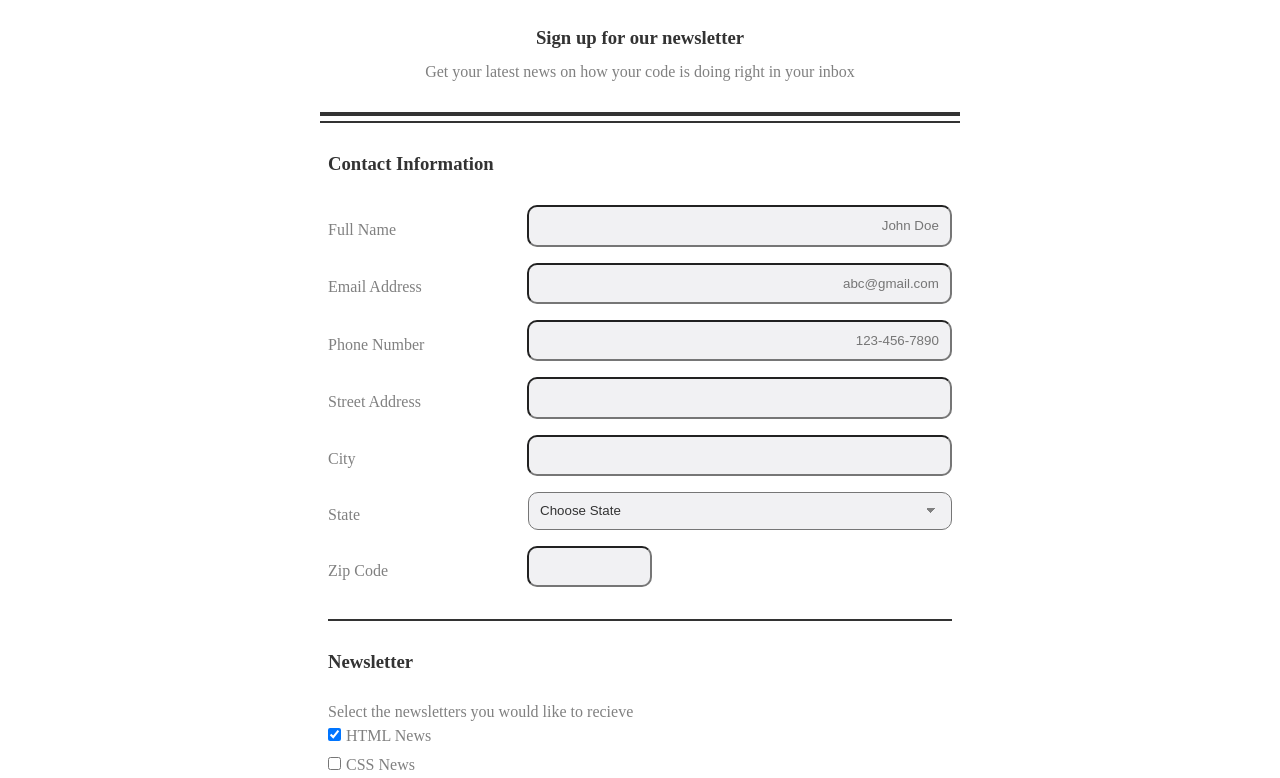
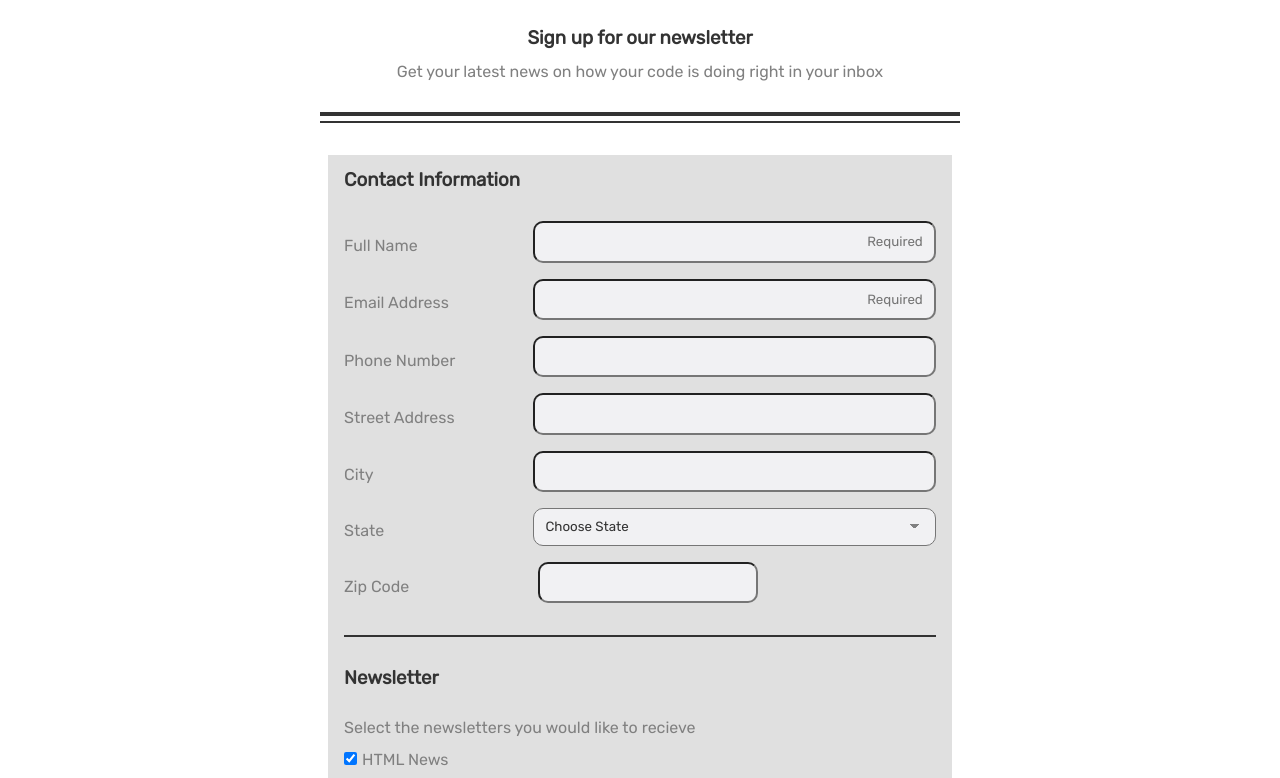
Before and after one commit to klwin/front-end-degree-project-3, a plain HTML site: page online_registration_v4/index.html in a window 1280 px wide. Shown: the part 59-837 px from the top of the page. Drawn offline with Linux system fonts and the light colour scheme.

Commit message:
Resubmission

```diff
--- a/online_registration_v4/css/style.css
+++ b/online_registration_v4/css/style.css
@@ -7,6 +7,7 @@
   	-moz-box-sizing: border-box;
 	box-sizing: border-box;
 	color: #333;
+	font-family: 'Rubik', sans-serif;
 }
 
 /*Global CSS */
@@ -17,7 +18,9 @@
 .italic {
 	font-style: italic;
 	text-align: center;
-	margin-bottom: 5rem;
+	color: white;
+	background-color: #333;
+	padding: 3rem 0;
 }
 
 /* Header Css */
@@ -77,6 +80,11 @@ main {
 }
 
 /* Form CSS */
+form {
+	background-color: #E0E0E0;
+	padding: 1rem;
+}
+
 fieldset {
 	border: none;
 }
@@ -99,8 +107,9 @@ input, select {
 	margin-bottom: 1rem;
 }
 
-input[type="text"], input[type="number"],
-input[type="email"], input[type="tel"],
+input[type="text"],
+input[type="email"],
+input[type="tel"],
 select, textarea {
 	-webkit-appearance: none;
 	-moz-appearance: none;
@@ -139,10 +148,6 @@ input[id="zip"] {
 	width: 50%;
 }
 
-.second {
-	margin-top: 1rem;
-}
-
 input[type="checkbox"], input[type="radio"] {
 	float: left;
 	margin-right: 5px;
@@ -161,6 +166,15 @@ button {
 	margin: 2rem 0;
 	color: white;
 	text-align: center;
+}
+
+.newsletters {
+	padding: 0;
+	margin-bottom: 1rem;
+}
+
+.second {
+	margin-top: 1rem;
 }
 
 /* Media Queries (Desktop) */
@@ -182,7 +196,7 @@ button {
 		align-items: center;
 	}
 
-	label, input, select {
+	label {
 		flex: 1;
 	}
 
@@ -190,13 +204,18 @@ button {
 		flex: 2;
 	}
 
-	input[type="number"] {
-		flex: 0.5;
-		margin-right: 48%;
-	}
-
 	.second {
 		margin-top: 1rem;
 	}
 
+	input[id="zip"] {
+		flex: 1;
+		margin-right: 30%;
+	}
+
+	.newsletters {
+		margin-right: 0;
+		margin-left: 0;
+	}
+
 }
--- a/online_registration_v4/index.html
+++ b/online_registration_v4/index.html
@@ -4,6 +4,7 @@
 	<title>Online Registration Form</title>
 	<meta charset="utf-8">
 	<meta name="viewport" content="width=device-width, initial-scale=1.0">
+	<link href="https://fonts.googleapis.com/css?family=Rubik" rel="stylesheet">
 	<link rel="stylesheet" type="text/css" href="css/style.css">
 </head>
 <body>
@@ -22,15 +23,15 @@
 				<legend>Contact Information</legend>
 				<div class="flex-box">
 					<label for="name">Full Name</label>
-					<input required type="text" id="name" name="user-name" placeholder="John Doe">
+					<input required type="text" id="name" name="user-name" placeholder="Required">
 				</div>
 				<div class="flex-box">
 					<label for="email">Email Address</label>
-					<input required type="email" id="email" name="user-email" placeholder="abc@gmail.com">
+					<input required type="email" id="email" name="user-email" placeholder="Required">
 				</div>
 				<div class="flex-box">
 					<label for="phone">Phone Number</label>
-					<input required type="tel" id="phone" name="user-phone" placeholder="123-456-7890" pattern="\d{3}[\-]\d{3}[\-]\d{4}">
+					<input required type="tel" id="phone" name="user-phone" pattern="\d{3}[\-]\d{3}[\-]\d{4}">
 				</div>
 				<div class="flex-box">
 					<label for="address">Street Address</label>
@@ -51,13 +52,13 @@
 				</div>
 				<div class="flex-box">
 					<label for="zip">Zip Code</label>
-					<input type="number" id="zip" name="user-zip">
+					<input type="text" id="zip" name="user-zip">
 				</div>
 			</fieldset>
 			<div class="line second"></div>
 			<fieldset>
 				<legend>Newsletter</legend>
-				<label>Select the newsletters you would like to recieve</label>
+				<p class="newsletters">Select the newsletters you would like to recieve</p>
 				<input type="checkbox" id="html-news" name="user-news" value="html" checked>
 				<label for="html-news">HTML News</label>
 				<div class="clear"></div>
@@ -67,7 +68,7 @@
 				<input type="checkbox" id="js-news" name="user-news" value="js">
 				<label for="js-news">Javascrip News</label>
 				<div class="clear"></div>
-				<label class="second">Newsletter format</label>
+				<p class="newsletters second">Newsletter format</p>
 				<input type="radio" id="html-format" name="user-format" value="html-format">
 				<label for="html-format">HTML</label>
 				<div class="clear"></div>
```
